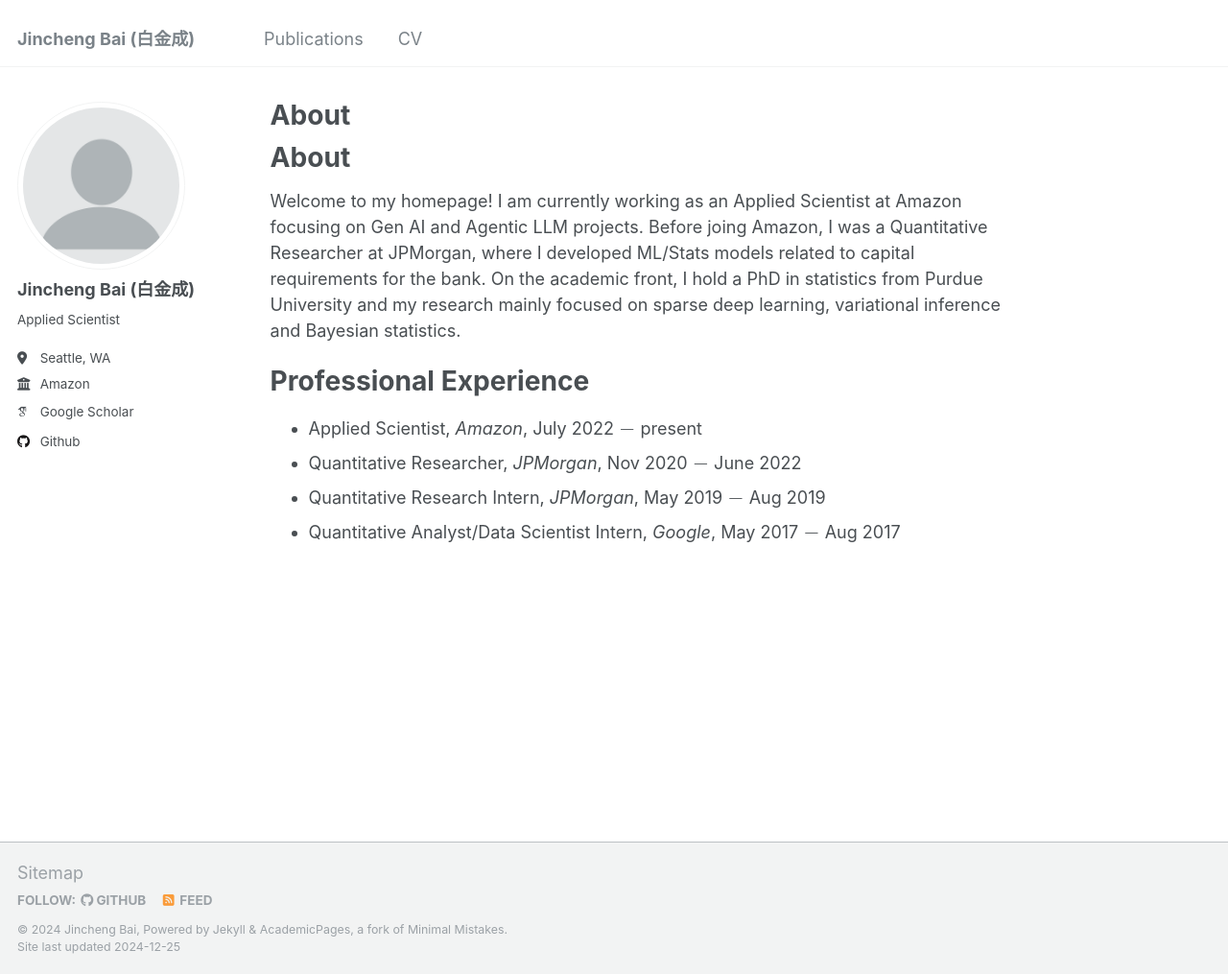
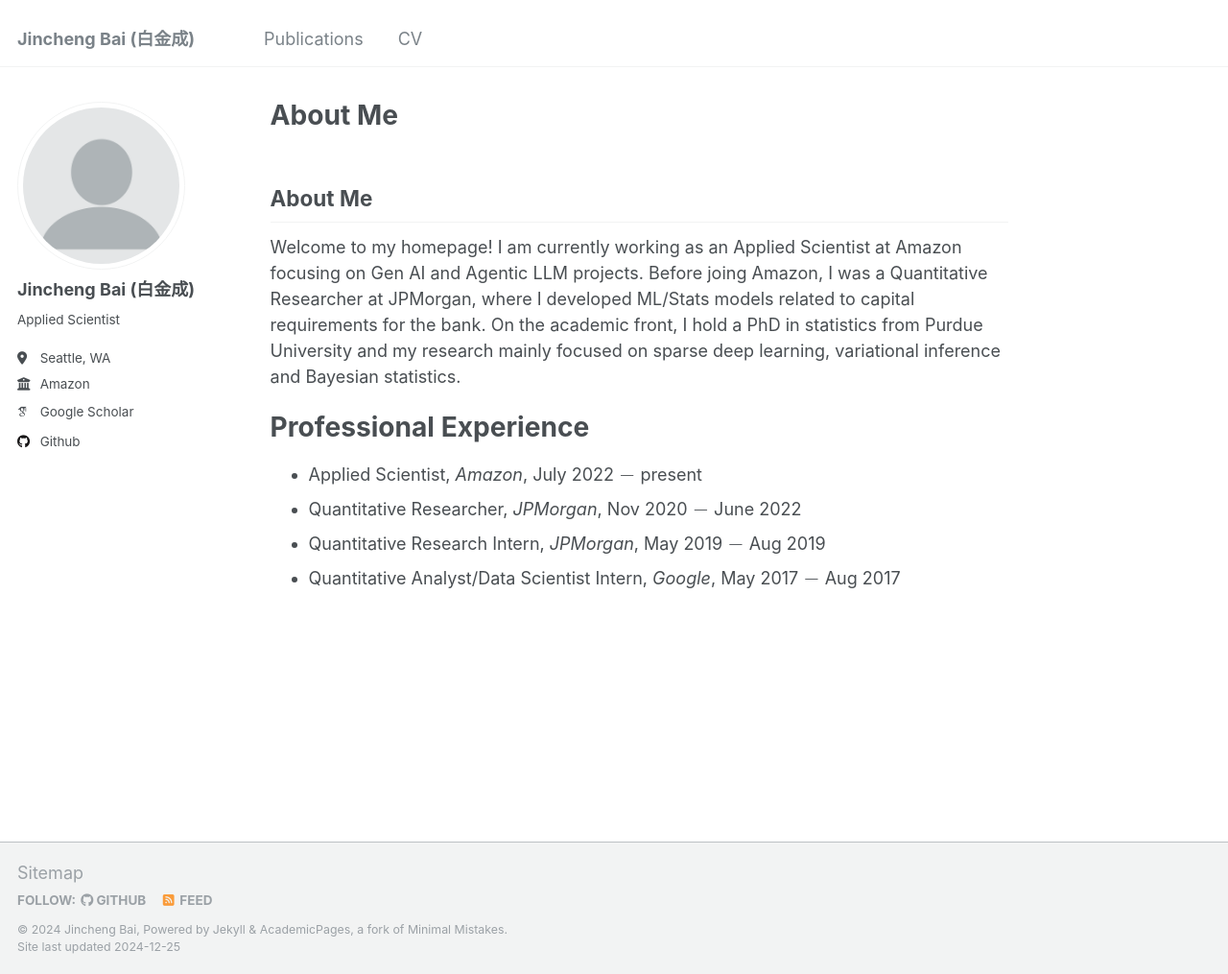
Before and after one commit to JinchengBai/JinchengBai.github.io, a Jekyll site: the page built from _pages/about.md, in a window 1280 px wide and 1015 px high. Shown: the whole window at 96% size. Built offline with Jekyll 4.4.1, drawn with Linux system fonts in a browser that asks for light colours; some web fonts are replaced; our own code applies the rules of GitHub Pages for plain Markdown files.

```diff
--- a/_pages/about.md
+++ b/_pages/about.md
@@ -7,8 +7,7 @@ redirect_from:
   - /about.html
 ---
 
-About
-======
+## About Me
 Welcome to my homepage! I am currently working as an Applied Scientist at Amazon focusing on Gen AI and Agentic LLM projects. Before joing Amazon, I was a Quantitative Researcher at JPMorgan, where I developed ML/Stats models related to capital requirements for the bank. On the academic front, I hold a PhD in statistics from Purdue University and my research mainly focused on sparse deep learning, variational inference and Bayesian statistics.
 
 
```
